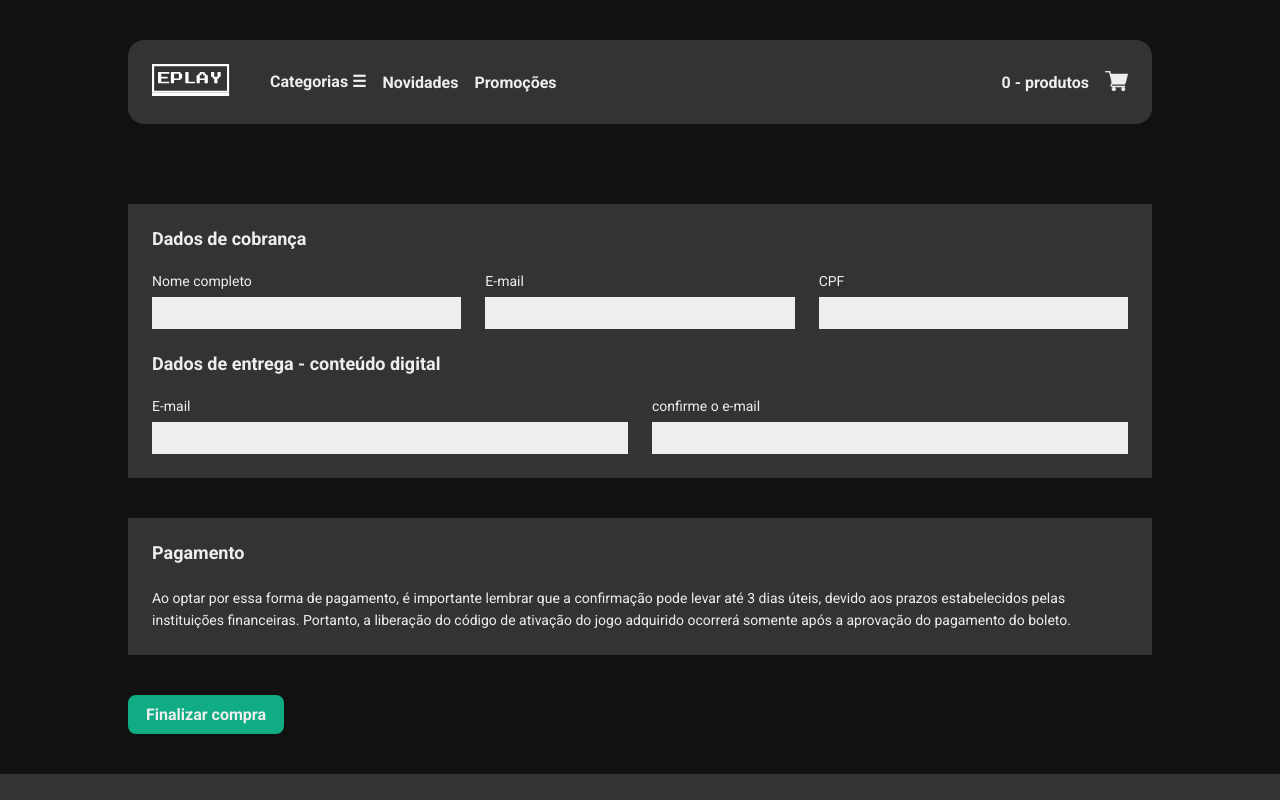
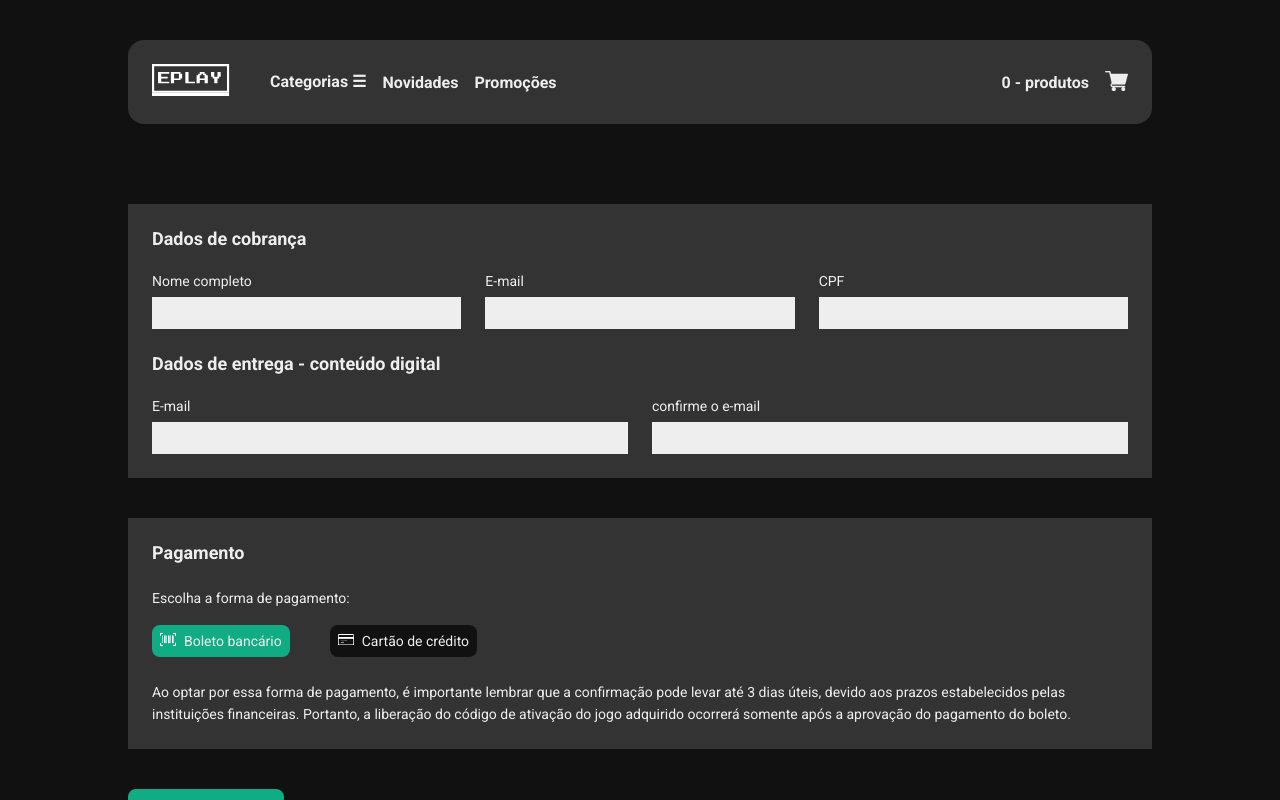
Before and after one commit to Willsmt/eplay-loja-react, a React (Vite) app: page /Checkout in a window 1280 px wide. Shown: the top 800 px of the page. Built offline with nearby package versions, Linux system fonts and the light colour scheme.

Commit message:
feat: Implementar página de finalização de compra com opções de pagamento e validação de formulário.

```diff
--- a/src/pages/Checkout/index.tsx
+++ b/src/pages/Checkout/index.tsx
@@ -1,8 +1,14 @@
+import { useState } from 'react'
 import Button from '../../components/Button'
 import Card from '../../components/Card'
-import { Row, InputGroup } from './styles'
+import { Row, InputGroup, TabButton } from './styles'
 
-const Checkout = () => (
+import credit from '../../assets/images/credit-card.png'
+import codeBar from '../../assets/images/codigoBarras.png'
+
+const Checkout = () => {
+  const [payWithCard, setPayWithCard] = useState(false)
+  return (
     <div className="container">
       <Card title="Dados de cobrança">
         <Row>
@@ -33,15 +39,87 @@ const Checkout = () => (
       </Card>
       <Card title="Pagamento">
         <div>
-        <p>
+          <p style={{ marginBottom: '16px' }}>Escolha a forma de pagamento:</p>
+          <Row>
+            <TabButton
+              isActive={!payWithCard}
+              onClick={() => setPayWithCard(false)}
+            >
+              <img src={codeBar} alt="Pagar com codigos de barras" />
+              Boleto bancário
+            </TabButton>
+            <TabButton
+              isActive={payWithCard}
+              onClick={() => setPayWithCard(true)}
+            >
+              <img src={credit} alt="Pagar com o cartão de credito" />
+              Cartão de crédito
+            </TabButton>
+          </Row>
+
+          <div className="margin-top">
+            {!payWithCard && (
+              <p className="margin-top">
                 Ao optar por essa forma de pagamento, é importante lembrar que a
                 confirmação pode levar até 3 dias úteis, devido aos prazos
-          estabelecidos pelas instituições financeiras. Portanto, a liberação do
-          código de ativação do jogo adquirido ocorrerá somente após a aprovação
-          do pagamento do boleto.
+                estabelecidos pelas instituições financeiras. Portanto, a
+                liberação do código de ativação do jogo adquirido ocorrerá
+                somente após a aprovação do pagamento do boleto.
               </p>
+            )}
+
+            {payWithCard && (
+              <>
+                <Row>
+                  <InputGroup>
+                    <label htmlFor="cardOwner">Nome do titular do cartão</label>
+                    <input type="text" id="cardOwner" />
+                  </InputGroup>
+                  <InputGroup>
+                    <label htmlFor="cpfOwner">CPF do titular do cartão</label>
+                    <input type="text" id="cpfOwner" />
+                  </InputGroup>
+                </Row>
+
+                <Row marginTop="24px">
+                  <InputGroup>
+                    <label htmlFor="cardDisplayName">Nome no cartão</label>
+                    <input type="text" id="cardDisplayName" />
+                  </InputGroup>
+                  <InputGroup>
+                    <label htmlFor="cardNumber">Número do cartão</label>
+                    <input type="text" id="cardNumber" />
+                  </InputGroup>
+                  <InputGroup maxWidth="123px">
+                    <label htmlFor="expiresMonth">Mês do vencimento</label>
+                    <input type="text" id="expiresMonth" />
+                  </InputGroup>
+                  <InputGroup maxWidth="123px">
+                    <label htmlFor="expiresYear">Ano de vencimento</label>
+                    <input type="text" id="expiresYear" />
+                  </InputGroup>
+                  <InputGroup maxWidth="48px">
+                    <label htmlFor="cardCode">CVV</label>
+                    <input type="text" id="cardCode" />
+                  </InputGroup>
+                </Row>
+
+                <Row marginTop="24px">
+                  <InputGroup maxWidth="150px">
+                    <label htmlFor="installments">Parcelamento</label>
+                    <select id="installments">
+                      <option value="">1x de R$ 200,00</option>
+                      <option value="">2x de R$ 200,00</option>
+                      <option value="">3x de R$ 200,00</option>
+                    </select>
+                  </InputGroup>
+                </Row>
+              </>
+            )}
+          </div>
         </div>
       </Card>
+
       <Button
         type="button"
         title="Clique aqui para finalizar a compra"
@@ -51,5 +129,6 @@ const Checkout = () => (
       </Button>
     </div>
   )
+}
 
 export default Checkout
--- a/src/pages/Checkout/styles.ts
+++ b/src/pages/Checkout/styles.ts
@@ -1,14 +1,29 @@
 import styled from 'styled-components'
 import { cores } from '../../styles'
 
-export const Row = styled.div`
+type InputGroupProps = {
+  maxWidth?: string
+  marginTop?: string
+}
+type RowProps = {
+  marginTop?: string
+}
+
+type TabButtonProps = {
+  isActive: boolean
+}
+
+export const Row = styled.div<RowProps>`
   display: flex;
   column-gap: 24px;
+  margin-top: ${props => props.marginTop || '0'};
+  align-items: flex-end;
 `
 
-export const InputGroup = styled.div`
+export const InputGroup = styled.div<InputGroupProps>`
   flex: auto;
 
+  max-width: ${props => props.maxWidth || 'auto'};
   label {
     font-size: 14px;
     margin-bottom: 8px;
@@ -16,7 +31,8 @@ export const InputGroup = styled.div`
     display: block;
   }
 
-  input {
+  input,
+  select {
     background-color: ${cores.branca};
     height: 32px;
     padding: 0 8px;
@@ -29,4 +45,26 @@ export const InputGroup = styled.div`
     outline: none;
     border-color: ${cores.cinza};
   }
+
+  select,
+  option {
+    color: ${cores.preta};
+  }
 `
+
+export const TabButton = styled.button<TabButtonProps>`
+  border-radius: 8px;
+  font-size: 14px;
+  font-weightl: bold;
+  color: ${cores.branca};
+  background-color: ${props => (props.isActive ? cores.verde : cores.preta)};
+  height: 32px;
+  border: none;
+  margin-right: 16px;
+  padding: 0 8px;
+  cursor: pointer;
+
+  img {
+    margin-right: 8px;
+  }
+`
```
Also changed, not shown: src/assets/images/codigoBarras.png (added), src/assets/images/credit-card.png (added). Lines whose indentation alone changed are shown as unchanged.
